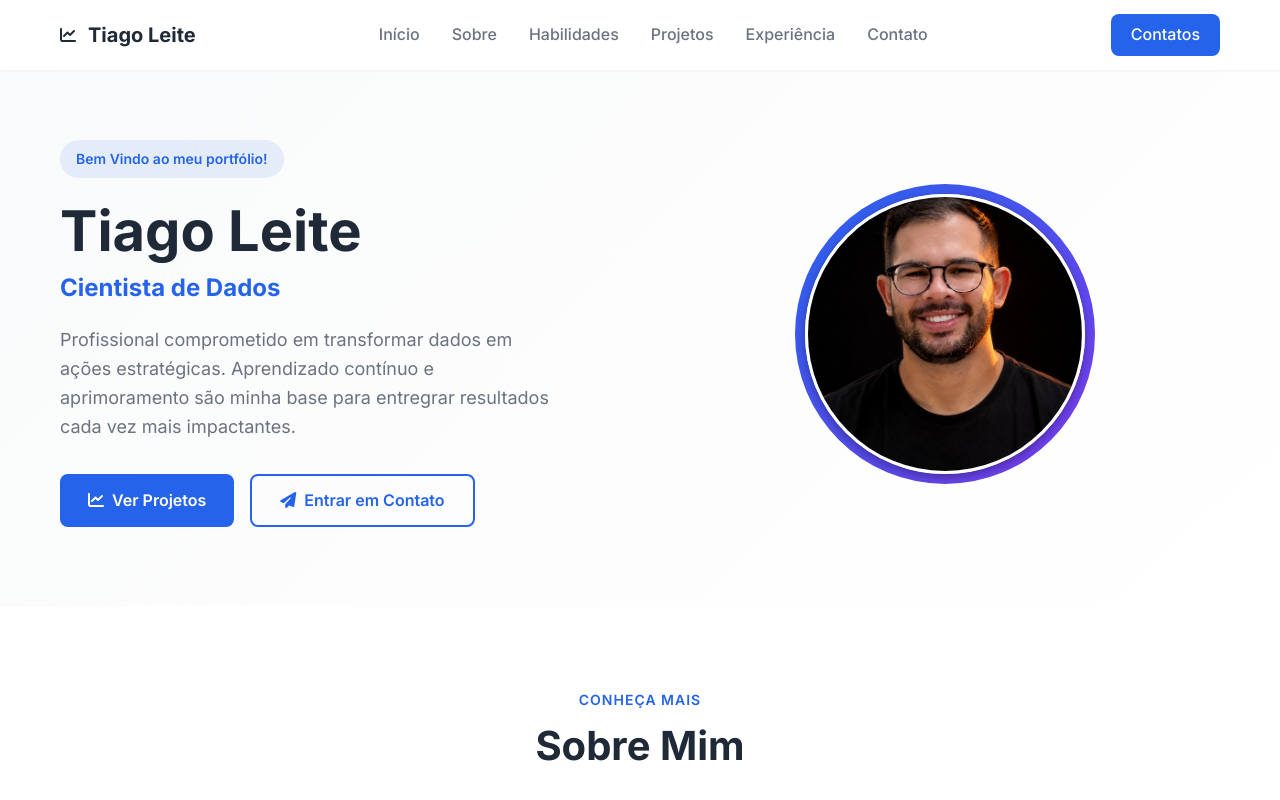
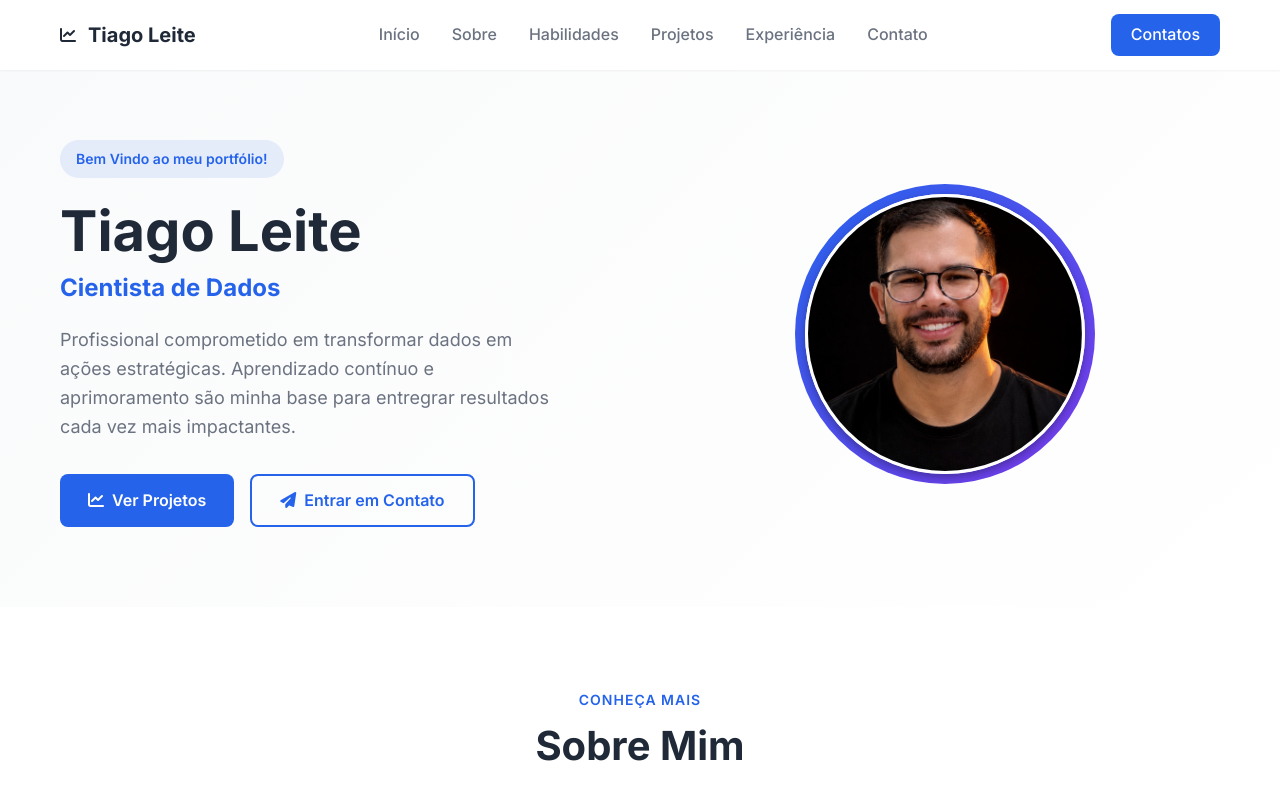
Before and after one commit to TiagoDSL/portfolio-tiago, a plain HTML site: page index.html in a window 1280 px wide. Shown: the top 800 px of the page. Drawn offline with Linux system fonts and the light colour scheme.

Commit message:
Update index.html

```diff
--- a/index.html
+++ b/index.html
@@ -93,7 +93,7 @@
                           <div class="profile-image">
                             <!-- Substituir pela sua foto -->
                             <div class="placeholder-profile">
-                              <img src="perfil.png" alt="Foto de perfil" class="profile-photo">
+                              <img src="perfil2.png" alt="Foto de perfil" class="profile-photo">
                             </div>
 
                         </div>
```
